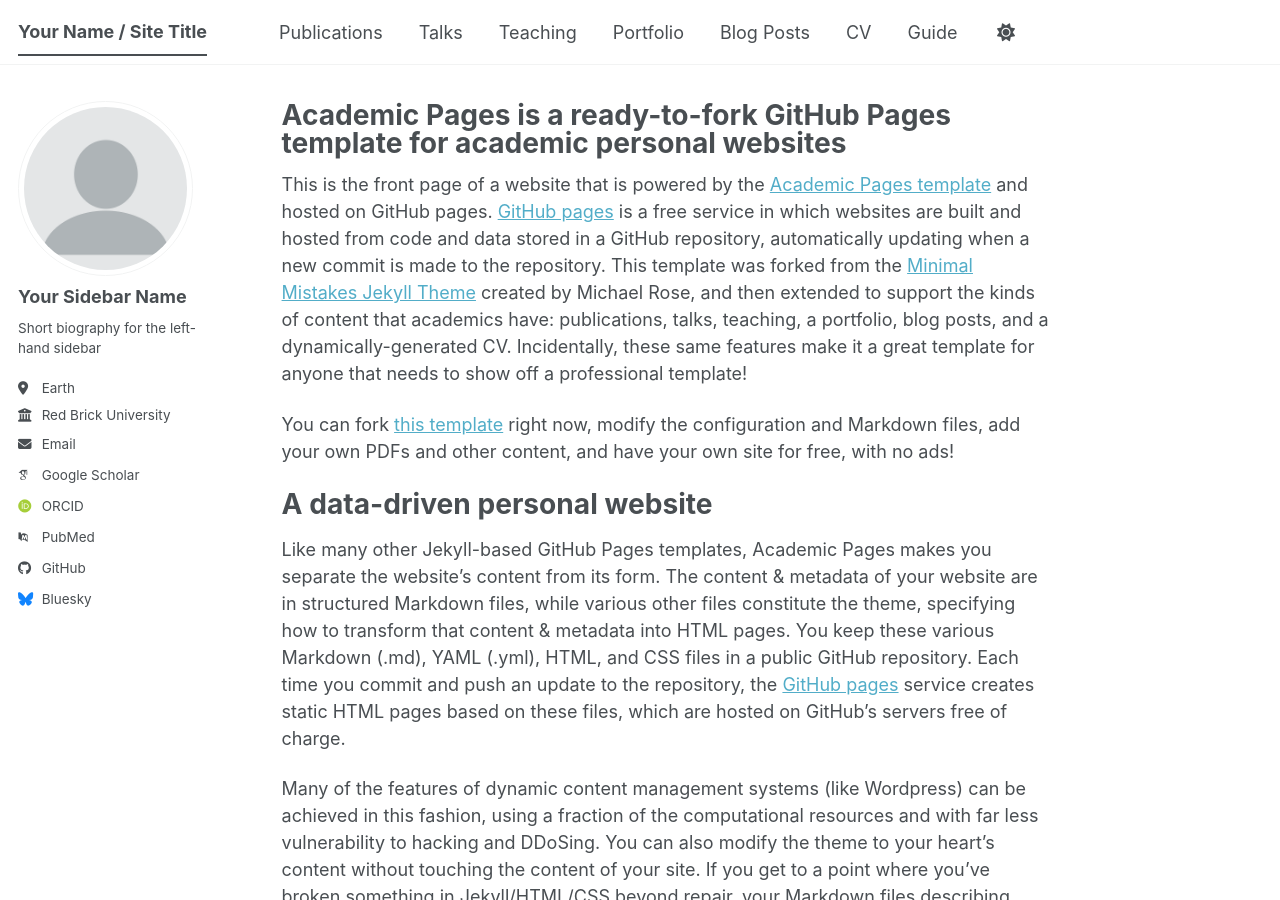
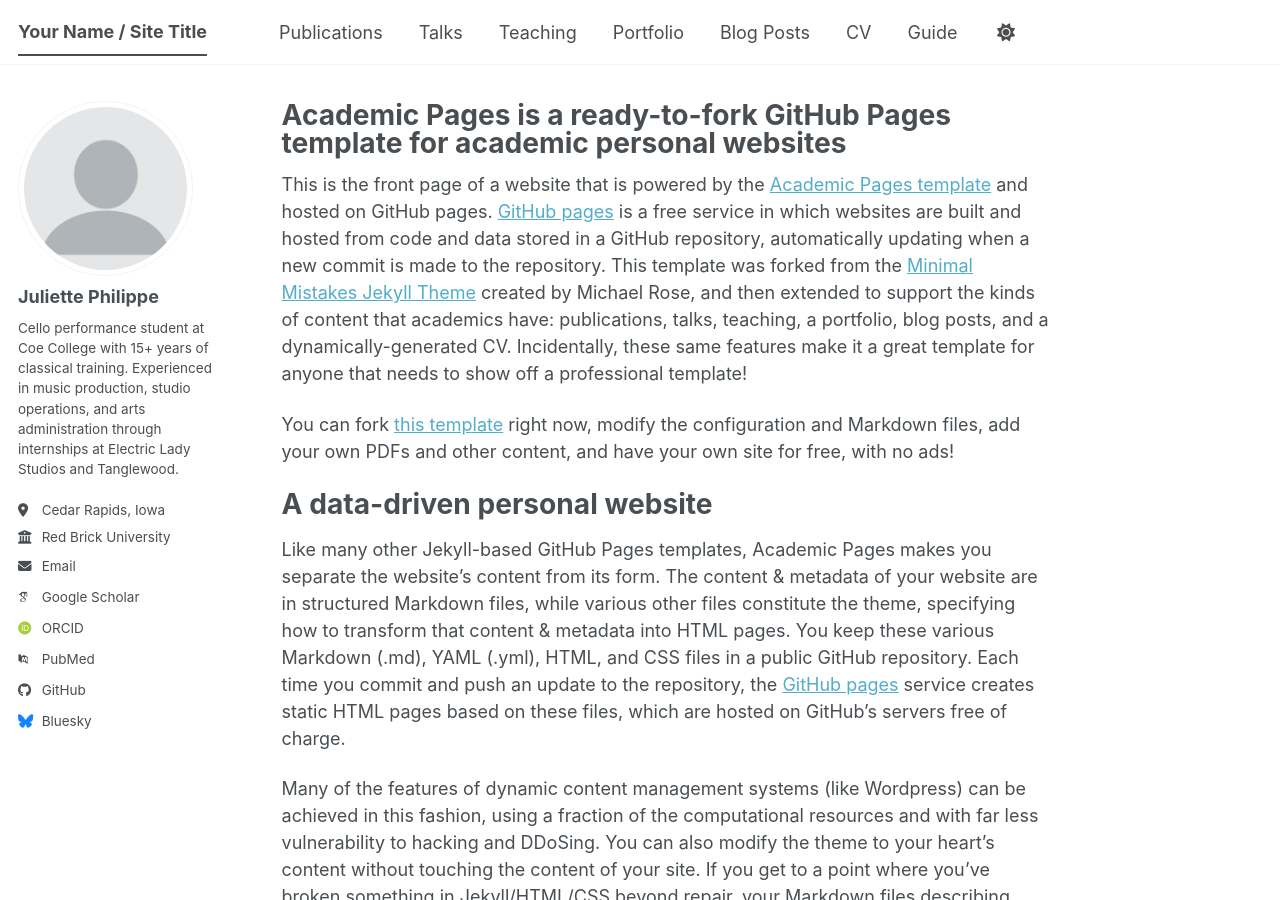
Before and after one commit to JulietteP321/JuliettePhilippe, a Jekyll site: the page built from _pages/about.md, in a window 1280 px wide and 900 px high. Built offline with Jekyll 4.4.1, drawn with Linux system fonts in a browser that asks for light colours; some web fonts are replaced; a script bundle is joined from its source files by our own code; library files that are not in the unit come from our copies.

Commit message:
Update _config.yml

```diff
--- a/_config.yml
+++ b/_config.yml
@@ -24,13 +24,13 @@
 author:
   # Biographic information
   avatar           : "profile.png"
-  name             : "Your Sidebar Name"
+  name             : "Juliette Philippe"
   pronouns         : # example: "she/her"
-  bio              : "Short biography for the left-hand sidebar"
-  location         : "Earth"
+  bio              : "Cello performance student at Coe College with 15+ years of classical training. Experienced in music production, studio operations, and arts administration through internships at Electric Lady Studios and Tanglewood."
+  location         : "Cedar Rapids, Iowa"
   employer         : "Red Brick University"
   uri              : # URL
-  email            : "none@example.org"
+  email            : "juliettep321@gmail.com"
 
   # Academic websites
   academia         : # URL
```
